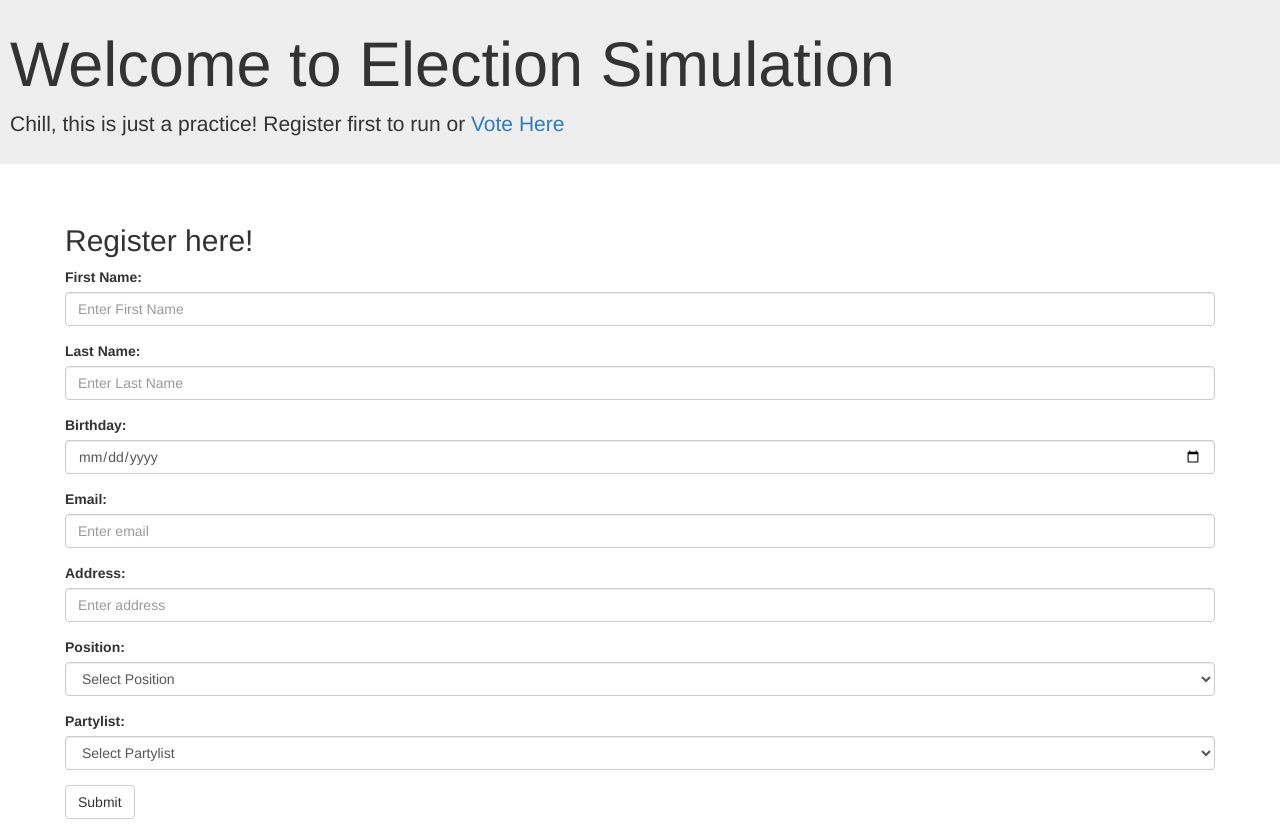
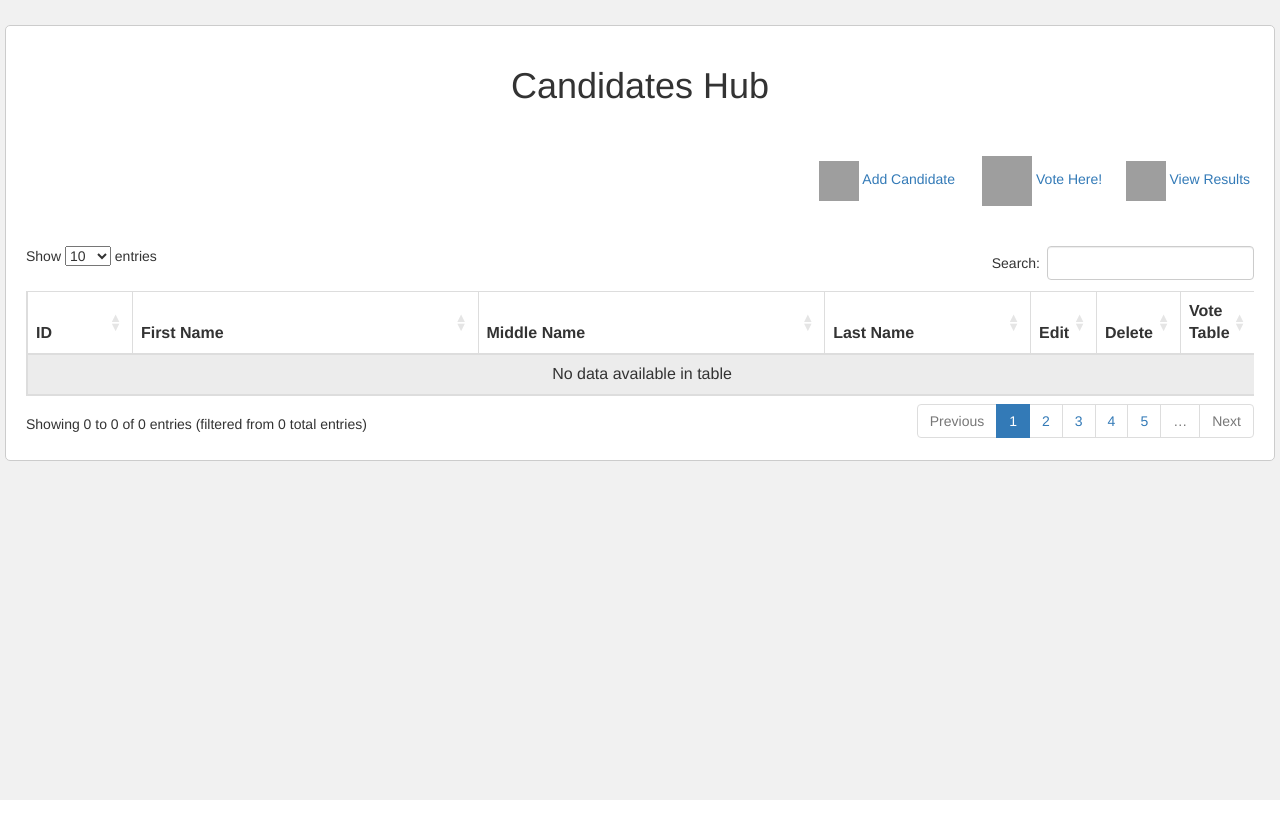
Before and after one commit to clarkyboy/election, a PHP site: page / in a window 1280 px wide. After the commit the page ends 800 px from the top, so only its background shows below. Run offline with PHP 8.4, Linux system fonts and the light colour scheme; data that the repository does not hold is empty; some libraries are stand-ins or nearby versions; grey boxes are pictures that could not be loaded.

Commit message:
Add files via upload

```diff
--- /dev/null
+++ b/connect.php
@@ -0,0 +1,3 @@
+<?php
+$connection = new PDO( 'mysql:host=localhost;dbname=kkelection', 'root', '' );
+?>
--- a/db.php
+++ b/db.php
@@ -3,7 +3,7 @@
 function db(){
 
 		try {
-		     return new PDO("mysql:host=localhost;dbname=election","root","");
+		     return new PDO("mysql:host=localhost;dbname=kkelection","root","");
 		    echo "Connected Successfully";
 		  }
 		catch(PDOException $e)
@@ -11,35 +11,19 @@ function db(){
 		    echo "Connection failed: " . $e->getMessage();
 		    }
 }
-function partylist(){
 
-		$sql = "SELECT * FROM partylist";
-		$db = db();
-		$st = $db->prepare($sql);
-		$st->execute();
-		$grp = $st->fetchAll(); //returns and array of arrays
-		return $grp;
-}
-function position(){
-
-		$sql = "SELECT * FROM position";
-		$db = db();
-		$st = $db->prepare($sql);
-		$st->execute();
-		$grp = $st->fetchAll(); //returns and array of arrays
-		return $grp;
-}
-function addCandidate($fname, $lname, $bday, $email, $address, $posid, $partyid){
+function addCandidate($fname, $mname, $lname){
 
 		$db = db();
-		$sql = "INSERT into candidates (fname, lname, email, bday, address, pos_id, party_id) VALUES (?,?,?,?,?,?,?)";
+		$sql = "INSERT into candidates (fname, mname, lname) VALUES (?,?,?)";
 		$st = $db->prepare($sql);
-		$st->execute(array($fname, $lname, $email, $bday, $address, $posid, $partyid));
+		$st->execute(array($fname, $mname, $lname));
 		$db = null;
 }
 function candidates(){
 
-		$sql = "SELECT * FROM candidates";
+		$sql = "SELECT ca.cand_id as ID, concat(ca.fname, ' ', ca.mname, ' ', ca.lname) as Fullname FROM candidates ca INNER JOIN votetable v ON ca.cand_id = v.cand_id
+			ORDER BY rand()";
 		$db = db();
 		$st = $db->prepare($sql);
 		$st->execute();
@@ -55,34 +39,22 @@ function candidate(){
 		$grp = $st->fetchAll(); //returns and array of arrays
 		return $grp;
 }
-function findParty($partyid){
+function findCandidate($candid){
 	$db = db();
-	$sql = "SELECT partylist_name from partylist where  party_id = '$partyid' ";
+	$sql = "SELECT concat(ca.fname, ' ', ca.mname, ' ', ca.lname) AS Name  from candidates ca where  cand_id = '$candid' ";
 	$q = $db->query($sql);
 	return $m = $q->fetchColumn();
 }
-function findPosition($posid){
-	$db = db();
-	$sql = "SELECT pos_name from position where  pos_id = '$posid' ";
-	$q = $db->query($sql);
-	return $m = $q->fetchColumn();
-}
-function findCandidate($candid){
-	$db = db();
-	$sql = "SELECT concat(fname, ' ', lname) AS Name  from candidates where  cand_id = '$candid' ";
-	$q = $db->query($sql);
-	return $m = $q->fetchColumn();
-}
-function insertVote($candid, $posid, $partyid, $vote){
+function insertVote($candid, $vote){
 		$db = db();
-		$sql = "INSERT into votetable (pos_id, cand_id, party_id, votes) VALUES (?,?,?,?)";
+		$sql = "INSERT into votetable (cand_id, votes) VALUES (?,?)";
 		$st = $db->prepare($sql);
-		$st->execute(array($posid, $candid, $partyid, $vote));
+		$st->execute(array($candid, $vote));
 		$db = null;
 }
 function deleteCandidate($candid){
 
-	$sql = "DELETE FROM votetable WHERE candid = ?";
+	$sql = "DELETE FROM votetable WHERE cand_id = ?";
 	$db = db();
 	$st = $db->prepare($sql);
 	$st->execute(array($candid));
@@ -107,13 +79,10 @@ function vote($candid){
 }
 function rankvotes(){
 
-		$sql = "SELECT concat(ca.fname,' ', ca.lname) as Name, pos.pos_name as Position, pt.partylist_name as Partylist, v.votes as Vote
-				FROM votetable v
-				LEFT JOIN position pos ON v.pos_id = pos.pos_id
-				LEFT JOIN candidates ca ON v.cand_id = ca.cand_id
-				LEFT JOIN partylist pt ON v.party_id = pt.party_id
-				ORDER BY v.votes DESC
-				LIMIT 9
+		$sql = " SELECT concat(ca.fname, ' ', ca.mname, ' ', ca.lname) as Fullname, v.votes as Vote
+				 FROM candidates ca LEFT JOIN votetable v ON ca.cand_id = v.cand_id
+				 ORDER BY v.votes DESC
+				 LIMIT 13
 				";
 		$db = db();
 		$st = $db->prepare($sql);
@@ -139,4 +108,23 @@ function sumvotes(){
 		$grp = $st->fetchColumn(); //returns and array of arrays
 		return $grp;
 }
+function get_total_all_records(){
+
+		$sql = "SELECT SUM(*) FROM candidates";
+		$db = db();
+		$st = $db->prepare($sql);
+		$st->execute();
+		$grp = $st->fetchColumn(); //returns and array of arrays
+		return $grp;
+
+}
+function ifnameexist($fullname){
+
+		$sql = "SELECT count(concat(fname,' ', mname, ' ', lname)) as exist FROM candidates WHERE concat(fname,' ', mname, ' ', lname) = ?";
+		$db = db();
+		$st = $db->prepare($sql);
+		$st->execute(array($fullname));
+		$grp = $st->fetchColumn(); //returns and array of arrays
+		return $grp;
+}
 ?>
--- /dev/null
+++ b/fetch.php
@@ -0,0 +1,48 @@
+<?php
+include('connect.php');
+include('db.php');
+$query = '';
+$output = array();
+$query .= "SELECT * FROM candidates ";
+if(isset($_POST["search"]["value"]))
+{
+	$query .= 'WHERE fname LIKE "%'.$_POST["search"]["value"].'%" ';
+	$query .= 'OR lname LIKE "%'.$_POST["search"]["value"].'%" ';
+}
+if(isset($_POST["order"]))
+{
+	$query .= 'ORDER BY '.$_POST['order']['0']['column'].' '.$_POST['order']['0']['dir'].' ';
+}
+else
+{
+	$query .= 'ORDER BY cand_id DESC ';
+}
+if($_POST["length"] != -1)
+{
+	$query .= 'LIMIT ' . $_POST['start'] . ', ' . $_POST['length'];
+}
+$statement = $connection->prepare($query);
+$statement->execute();
+$result = $statement->fetchAll();
+$data = array();
+$filtered_rows = $statement->rowCount();
+foreach($result as $row)
+{
+	$sub_array = array();
+	$sub_array[] = $row["cand_id"];
+	$sub_array[] = $row["fname"];
+	$sub_array[] = $row["mname"];
+	$sub_array[] = $row["lname"];
+	$sub_array[] = '<button type="button" name="update" id="'.$row["cand_id"].'" class="btn btn-warning btn-xs update">Update</button>';
+	$sub_array[] = '<button type="button" name="delete" id="'.$row["cand_id"].'" class="btn btn-danger btn-xs delete">Delete</button>';
+	$sub_array[] = '<a href = "tableinsert.php?candid='.$row["cand_id"].'" class="btn btn-warning btn-xs update">Add to Votetable</a>';
+	$data[] = $sub_array;
+}
+$output = array(
+	"draw"				=>	intval($_POST["draw"]),
+	"recordsTotal"		=> 	$filtered_rows,
+	"recordsFiltered"	=>	get_total_all_records(),
+	"data"				=>	$data
+);
+echo json_encode($output);
+?>
--- a/index.php
+++ b/index.php
@@ -1,76 +1,237 @@
 <?php
 	include('db.php');
-	$partylist = partylist();
-	$position = position();
-	if(isset($_POST['register'])){
-
-		$fname = $_POST['fname'];
-		$lname = $_POST['lname'];
-		$email = $_POST['email'];
-		$bday = $_POST['bday'];
-		$address = $_POST['address'];
-		$posid = $_POST['position'];
-		$partyid = $_POST['partylist'];
-		addCandidate($fname, $lname, $bday, $email, $address, $posid, $partyid);
+	$candidates = candidates();
+?>
+<html>
+	<head>
+		<title>Election Roster</title>
+		<script src="//ajax.googleapis.com/ajax/libs/jquery/1.11.0/jquery.min.js"></script>
+		<link rel="stylesheet" href="https://maxcdn.bootstrapcdn.com/bootstrap/3.3.6/css/bootstrap.min.css" />
+		<script src="https://cdn.datatables.net/1.10.12/js/jquery.dataTables.min.js"></script>
+		<script src="https://cdn.datatables.net/1.10.12/js/dataTables.bootstrap.min.js"></script>
+		<link rel="stylesheet" href="https://cdn.datatables.net/1.10.12/css/dataTables.bootstrap.min.css" />
+		<link rel="stylesheet" type="text/css" href="css/multiselect.css">
+		<script src="https://maxcdn.bootstrapcdn.com/bootstrap/3.3.6/js/bootstrap.min.js"></script>
+		<style>
+			body
+			{
+				margin:0;
+				padding:0;
+				background-color:#f1f1f1;
 			}
-?>
-<!DOCTYPE html>
-<html lang="en">
-  <head>
-    <meta charset="utf-8">
-    <meta name="viewport" content="width=device-width, initial-scale=1">
-    <link rel="stylesheet" href="https://maxcdn.bootstrapcdn.com/bootstrap/3.3.7/css/bootstrap.min.css">
-    <script src="https://ajax.googleapis.com/ajax/libs/jquery/3.2.0/jquery.min.js"></script>
-  	<script src="https://maxcdn.bootstrapcdn.com/bootstrap/3.3.7/js/bootstrap.min.js"></script>
+			.box
+			{
+				width:1270px;
+				padding:20px;
+				background-color:#fff;
+				border:1px solid #ccc;
+				border-radius:5px;
+				margin-top:25px;
+			}
+		</style>
 	</head>
 	<body>
-	<div class="jumbotron" style="padding: 10px;">
-	  <h1>Welcome to Election Simulation</h1>
-	  <p>Chill, this is just a practice! Register first to run or <a href="votetable.php">Vote Here</a></p>
+		<div class="container box">
+			<h1 align="center">Candidates Hub</h1>
+			<br />
+			<div class="table-responsive">
+				<br />
+				<div align="right">
+					<!-- <button type="button" id="add_button" data-toggle="modal" data-target="#userModal" class="btn btn-info btn-lg">Add New Recipient</button> -->
+					<a id="add_button" data-toggle="modal" data-target="#userModal" href="#"><img src="img/add-item.png" width="40" height="40"> Add Candidate</a>
+					&nbsp; &nbsp; &nbsp;
+					<a data-toggle="modal" data-target="#voteModal" href="#"><img src="img/check.png" width="50" height="50"> Vote Here!</a>&nbsp;
+					&nbsp;
+					&nbsp;
+					<a href="results.php"><img src="img/result.png" width="40" height="40"> View Results</a>&nbsp;
 				</div>
-	<div class="container" style="padding: 10px;">
-	  <h2>Register here!</h2>
-	  <form method="POST">
-	   <div class="form-group">
-	      <label for="firstname">First Name:</label>
-	      <input type="text" class="form-control" id="fname" placeholder="Enter First Name" name="fname">
+				<br /><br />
+				<table id="user_data" class="table table-bordered table-striped">
+					<thead>
+						<tr>
+							<th width="10%">ID</th>
+							<th width="35%">First Name</th>
+							<th width="35%">Middle Name</th>
+							<th width="35%">Last Name</th>
+							<th width="10%">Edit</th>
+							<th width="10%">Delete</th>
+							<th width="10%">Vote Table</th>
+						</tr>
+					</thead>
+				</table>
+
 			</div>
-	    <div class="form-group">
-	      <label for="lastname">Last Name:</label>
-	      <input type="text" class="form-control" id="lnam" placeholder="Enter Last Name" name="lname">
 		</div>
-	    <div class="form-group">
-	      <label for="bday">Birthday:</label>
-	      <input type="date" class="form-control" id="bday" placeholder="Enter Last Name" name="bday">
+
+
+<div id="userModal" class="modal fade">
+	<div class="modal-dialog">
+		<form method="post" id="user_form" enctype="multipart/form-data">
+			<div class="modal-content">
+				<div class="modal-header">
+					<button type="button" class="close" data-dismiss="modal">&times;</button>
+					<h4 class="modal-title">Add User</h4>
 				</div>
-	    <div class="form-group">
-	      <label for="email">Email:</label>
-	      <input type="email" class="form-control" id="email" placeholder="Enter email" name="email">
+				<div class="modal-body">
+					<label>First Name</label>
+					<input type="text" name="fname" id="fname" class="form-control" />
+					<br />
+					<label>Middle Name</label>
+					<input type="text" name="mname" id="mname" class="form-control" />
+					<br />
+					<label>Last Name</label>
+					<input type="text" name="lname" id="lname" class="form-control" />
+					<br />
 				</div>
-	    <div class="form-group">
-	      <label for="address">Address:</label>
-	      <input type="text" class="form-control" id="address" placeholder="Enter address" name="address">
+				<div class="modal-footer">
+					<input type="hidden" name="user_id" id="user_id" />
+					<input type="hidden" name="operation" id="operation" />
+					<input type="submit" name="action" id="action" class="btn btn-success" value="Add" />
+					<button type="button" class="btn btn-default" data-dismiss="modal">Close</button>
 				</div>
-	     <div class="form-group">
-	      <label for="position">Position:</label>
-	      <select class="form-control" name="position">
-	      <option class="form-control" value="#">Select Position</option>
-	      <?php foreach($position as $pos) {?>
-	      	<option class="form-control" value="<?php echo $pos['pos_id'];?>"><?php echo $pos['pos_name'];?></option>
-	      <?php }?>
-	      </select>
 			</div>
-	     <div class="form-group">
-	      <label for="partylist">Partylist:</label>
-	      <select class="form-control" name="partylist">
-	      	<option class="form-control" value="#">Select Partylist</option>
-	      	<?php foreach($partylist as $party) {?>
-	      	<option class="form-control" value="<?php echo $party['party_id'];?>"><?php echo $party['partylist_name'];?></option>
-	      	<?php }?>
-	      </select>
-	    </div>
-	    <input type="submit" class="btn btn-default" value="Submit" name="register">
 		</form>
 	</div>
+</div>
+
+ <div class="modal fade" id="voteModal" role="dialog">
+				    <div class="modal-dialog modal-sm">
+
+				      <!-- Modal content-->
+				      <div class="modal-content">
+				        <div class="modal-header">
+				          <button type="button" class="close" data-dismiss="modal">&times;</button>
+				          <h4 class="modal-title">Check only 13 candidates</h4>
+				        </div>
+				        <div class="modal-body">
+				          <div class="multiselect">
+				          <form  method="POST" action="vote.php">
+				          <?php foreach($candidates as $can) {?>
+				           <input type="checkbox" name="candidates[]"  value="<?php echo $can['ID'];?>" onchange="checkboxes()">
+				           <?php echo $can['Fullname'].'<br />';?>
+				           <?php }?>
+				          </div>
+				          <div id="error"></div>
+				        </div>
+				        <div class="modal-footer">
+				        <center>
+				         <input type="submit" name="vote" class="btn btn-success" value="Vote" />
+				         <button type="button" class="btn btn-default" data-dismiss="modal">Close</button>
+				         </center>
+				         </form>
+				        </div>
+				      </div>
+				    </div>
+				  </div> <!-- End of Modal -->
 	</body>
 </html>
+<script type="text/javascript" language="javascript" >
+$(document).ready(function(){
+	$('#add_button').click(function(){
+		$('#user_form')[0].reset();
+		$('.modal-title').text("Add User");
+		$('#action').val("Add");
+		$('#operation').val("Add");
+	});
+
+	var dataTable = $('#user_data').DataTable({
+		"processing":true,
+		"serverSide":true,
+		"order":[],
+		"ajax":{
+			url:"fetch.php",
+			type:"POST"
+		},
+		"columnDefs":[
+			{
+				"targets":[0, 3, 4],
+				"orderable":true,
+			},
+		],
+
+	});
+
+	$(document).on('submit', '#user_form', function(event){
+		event.preventDefault();
+		var firstName = $('#fname').val();
+		var middleName = $('#mname').val();
+		var lastName = $('#lname').val();
+		if(firstName != '' && middleName != '' && lastName != '')
+		{
+			$.ajax({
+				url:"insert.php",
+				method:'POST',
+				data:new FormData(this),
+				contentType:false,
+				processData:false,
+				success:function(data)
+				{
+					alert(data);
+					$('#user_form')[0].reset();
+					$('#userModal').modal('hide');
+					dataTable.ajax.reload();
+				}
+			});
+		}
+		else
+		{
+			alert("Both Fields are Required");
+		}
+	});
+
+	$(document).on('click', '.update', function(){
+		var user_id = $(this).attr("id");
+		$.ajax({
+			url:"fetch_single.php",
+			method:"POST",
+			data:{user_id:user_id},
+			dataType:"json",
+			success:function(data)
+			{
+				$('#userModal').modal('show');
+				$('#fname').val(data.fname);
+				$('#mname').val(data.mname);
+				$('#lname').val(data.lname);
+				$('.modal-title').text("Edit User");
+				$('#user_id').val(user_id);
+				$('#action').val("Edit");
+				$('#operation').val("Edit");
+			}
+		})
+	});
+
+	$(document).on('click', '.delete', function(){
+		var user_id = $(this).attr("id");
+		if(confirm("Are you sure you want to delete this?"))
+		{
+			$.ajax({
+				url:"delete.php",
+				method:"POST",
+				data:{user_id:user_id},
+				success:function(data)
+				{
+					alert(data);
+					dataTable.ajax.reload();
+				}
+			});
+		}
+		else
+		{
+			return false;
+		}
+	});
+
+
+});
+function checkboxes()
+{
+
+    var count = document.querySelectorAll('input[type="checkbox"]:checked').length
+    if(count >= 13){
+    	$('#error').text("You already chosen 13 candidates. Please click vote button!");
+    }
+    else{
+    	$('#error').text(document.querySelectorAll('input[type="checkbox"]:checked').length + " " +"Votes");
+    }
+}
+</script>
```
Also changed, not shown: checkbox.html (added, +40 -0 lines), fetch_single.php (added, +21 -0 lines), insert.php (+46 -16 lines), results.php (+2 -6 lines), tableinsert.php (added, +20 -0 lines), vote.php (added, +32 -0 lines). Lines whose indentation alone changed are shown as unchanged.
